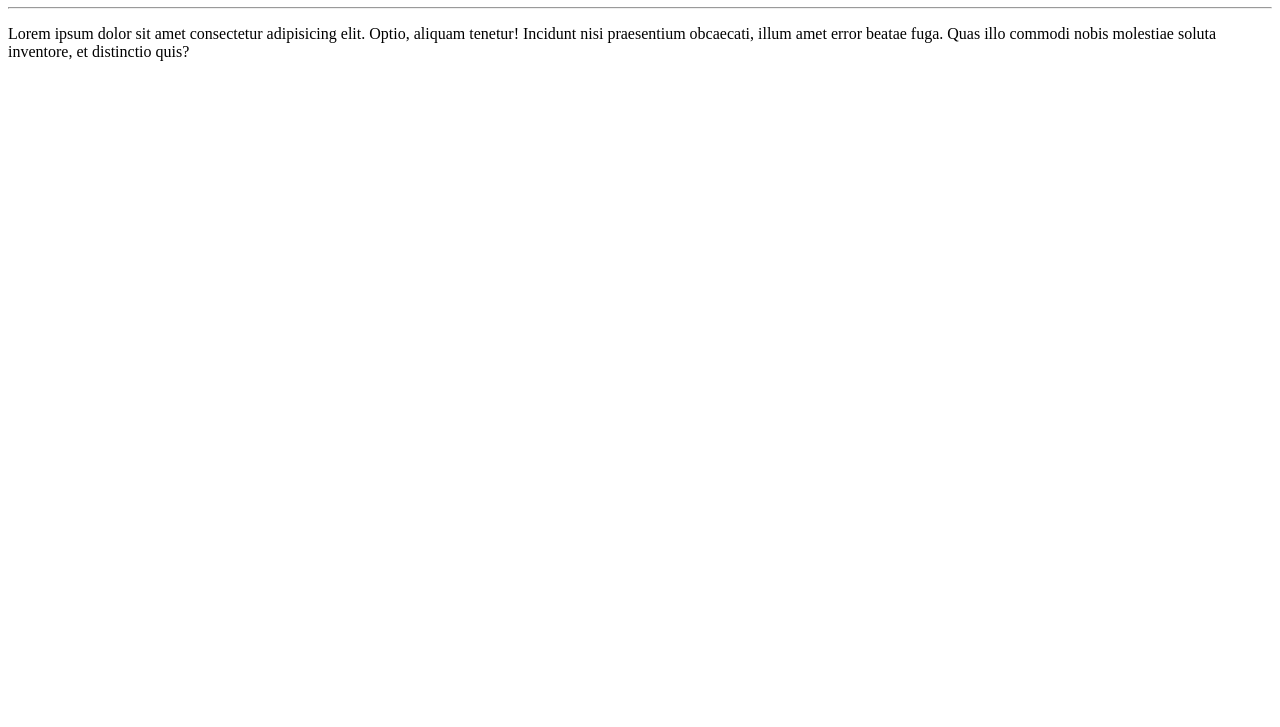
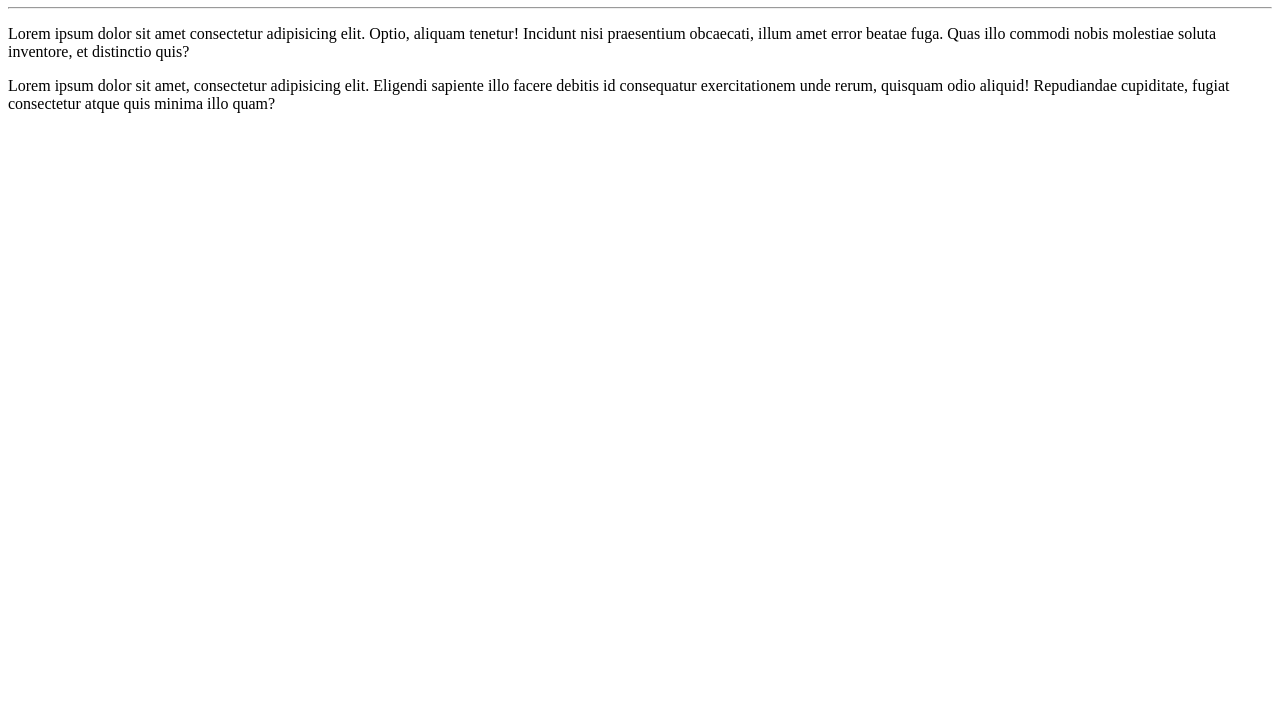
Before and after one commit to alexribaqueiroz/Ola-Mundo, a plain HTML site: page site-exemplo/index.html in a window 1280 px wide. Shown: the part 73-800 px from the top of the page. Drawn offline with Linux system fonts and the light colour scheme.

Commit message:
Update index.html
Novo lorem

```diff
--- a/site-exemplo/index.html
+++ b/site-exemplo/index.html
@@ -9,5 +9,6 @@
     <h1>Olá, Mundo</h1>
     <hr>
     <p>Lorem ipsum dolor sit amet consectetur adipisicing elit. Optio, aliquam tenetur! Incidunt nisi praesentium obcaecati, illum amet error beatae fuga. Quas illo commodi nobis molestiae soluta inventore, et distinctio quis?</p>
+    <p>Lorem ipsum dolor sit amet, consectetur adipisicing elit. Eligendi sapiente illo facere debitis id consequatur exercitationem unde rerum, quisquam odio aliquid! Repudiandae cupiditate, fugiat consectetur atque quis minima illo quam?</p>
 </body>
 </html>
```
